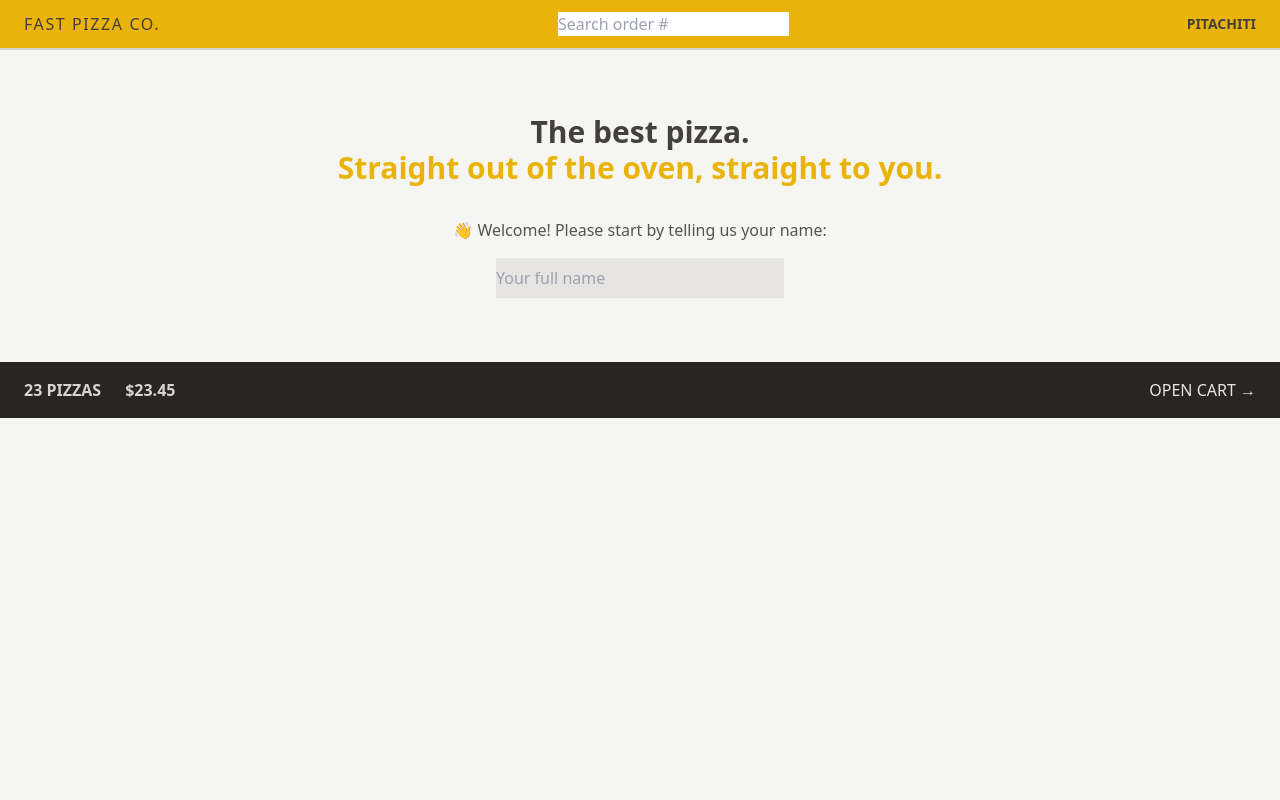
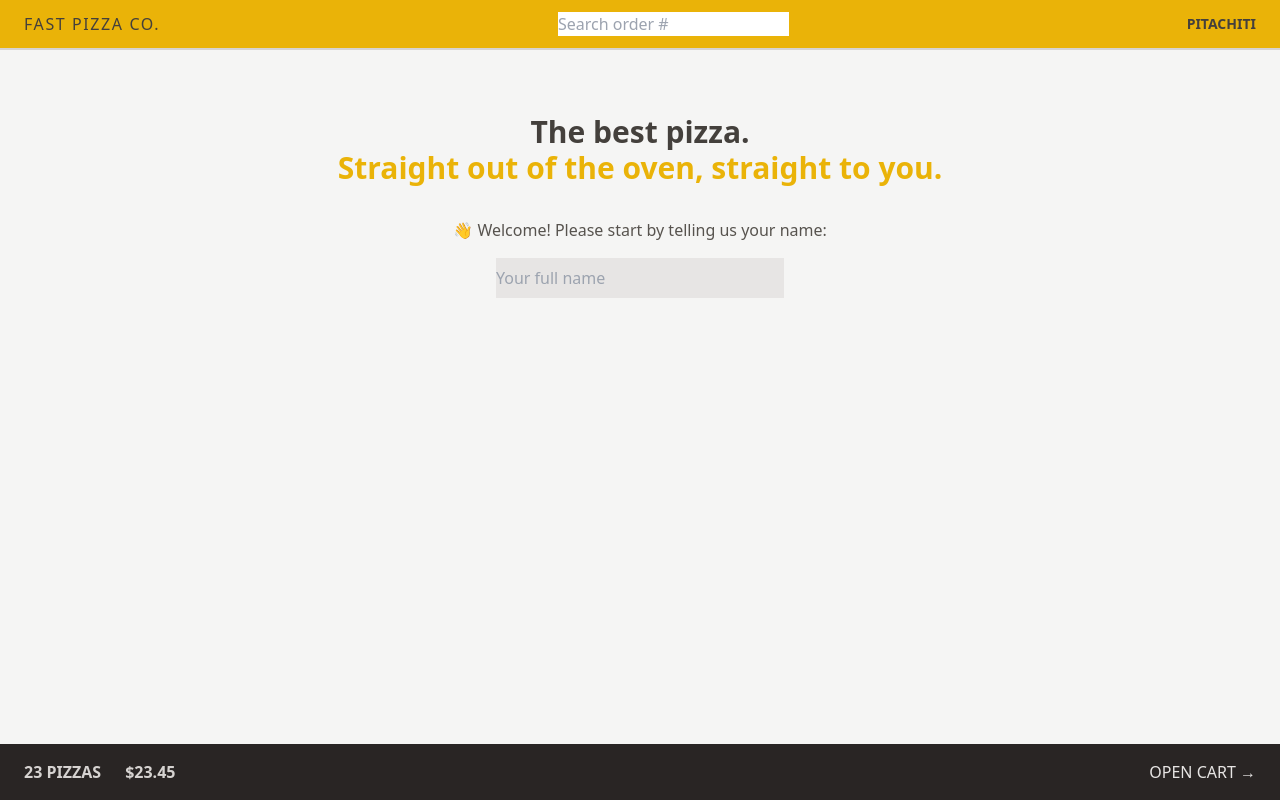
Before and after one commit to FatPat117/Pizza-Co, a React (Vite) app: page / in a window 1280 px wide. Built offline with nearby package versions, Linux system fonts and the light colour scheme.

Commit message:
CSS Grid in Tailwind

```diff
--- a/src/ui/AppLayout.jsx
+++ b/src/ui/AppLayout.jsx
@@ -7,12 +7,14 @@
   const isLoading = navigation.state === 'loading';
 
   return (
-    <div className="layout">
+    <div className="grid h-screen grid-rows-[auto_1fr_auto]">
       {isLoading && <Loader />}
       <Header />
-      <main>
-        <Outlet />
-      </main>
+      <div className="overflow-auto">
+        <main className="mx-auto max-w-3xl sm:overflow-visible">
+          <Outlet />
+        </main>
+      </div>
       <CartOverview />
     </div>
   );
```
